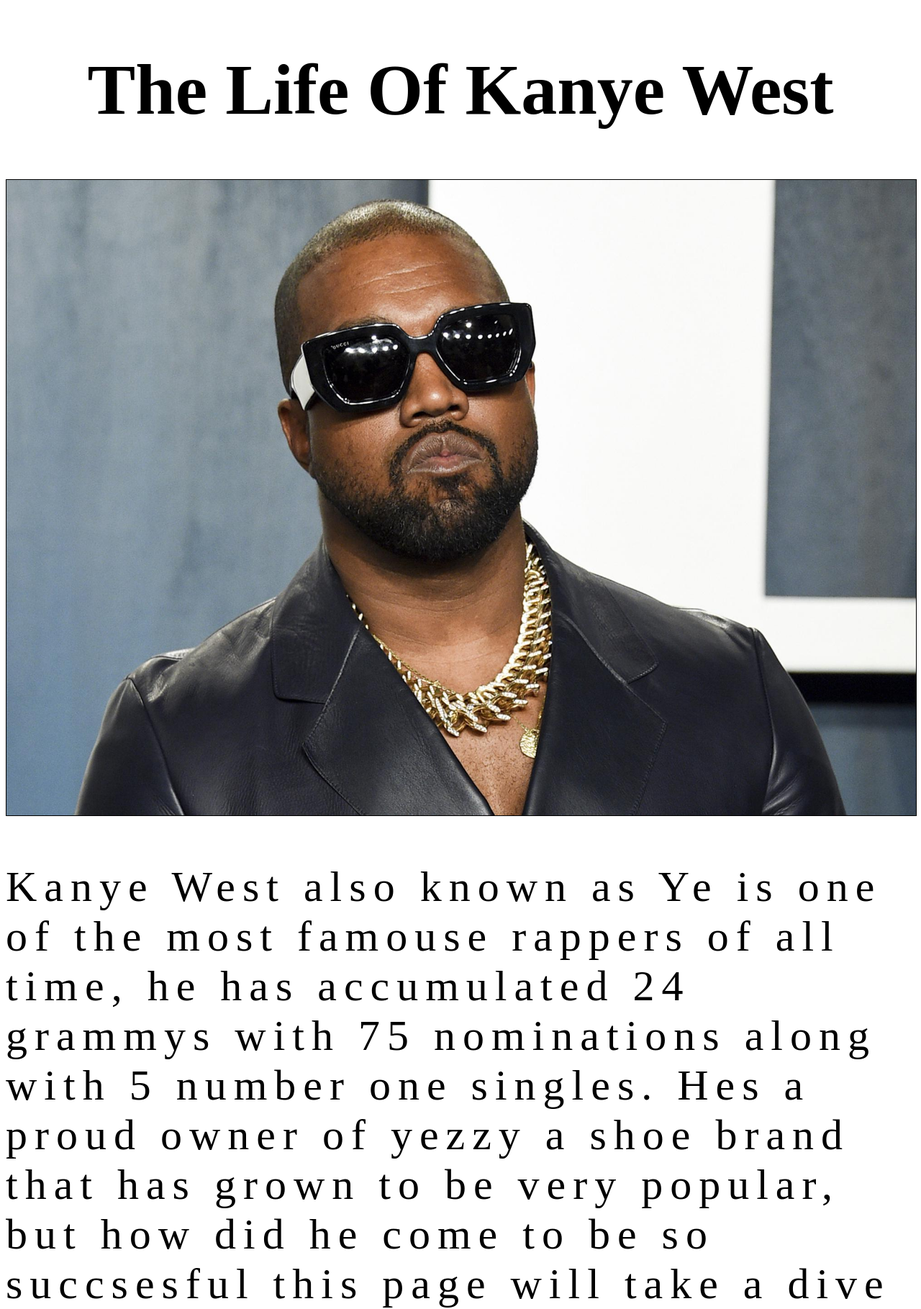
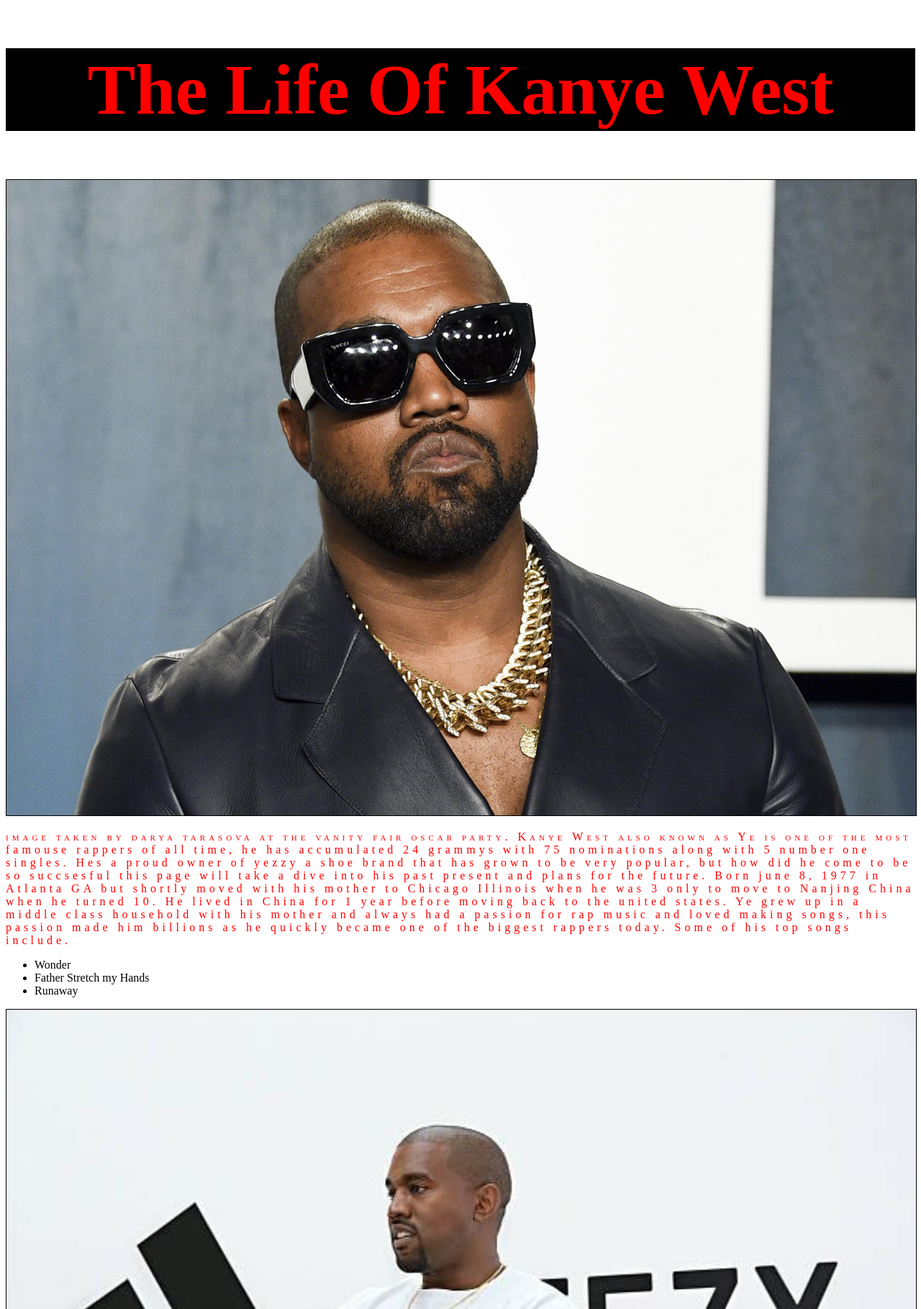
Before and after one commit to ollieabc/kanyewest, a plain HTML site: page index.html in a window 1280 px wide. Shown: the top 1819 px of the page at 72% size. Drawn offline with Linux system fonts and the light colour scheme.

Commit message:
website about kanye west life

```diff
--- a/index.html
+++ b/index.html
@@ -1,22 +1,29 @@
 <!DOCTYPE html>
 <html>
 <head>
-<link rel="stylesheet" href="style.css">
-<title>The Life Of Kanye West</title>
+	<link rel="stylesheet" href="style.css">
+	<link rel="icon" type="image/x-icon" href="kanye.jpeg">
+	<title>The life Of Kanye West</title>
+	<!-- i chose this title as it has key words such as his name and what the page is manly about without having a surplus of words that are unneeded. -->
 </head>
 
 <body>
-<h1>The Life Of Kanye West</h1>
-<img src="kanye.jpeg" alt="picture of kanye west">
-<!-- i picked jpeg because it gives me equal quality for less space -->
-<p>
+	<h1 id="West">The Life Of Kanye West</h1>
+	<img  class="highlight" src="kanye.jpeg" alt="picture of kanye west">
+	<!-- i picked jpeg because it gives me equal quality for less space -->
+	<p>
+	image taken by darya tarasova at the vanity fair oscar party. Kanye West also known as Ye is one of the most famouse rappers of all time, he has accumulated 24 grammys with 75 nominations along with 5 number one singles. Hes a proud owner of yezzy a shoe brand that has grown to be very popular, but how did he come to be so succsesful this page will take a dive into his past present and plans for the future. Born june 8, 1977 in Atlanta GA but shortly moved with his mother to Chicago Illinois when he was 3 only to move to Nanjing China when he turned 10. He lived in China for 1 year before moving back to the united states. Ye grew up in a middle class household with his mother and always had a passion for rap music and loved making songs, this passion made him billions as he quickly became one of the biggest rappers today. Some of his top songs include.
 
+	<ul>
+	  <li>Wonder</li>
+	  <li>Father Stretch my Hands</li>
+	  <li>Runaway</li>
+	</ul>
 
-Kanye West also known as Ye is one of the most famouse rappers of all time, he has accumulated 24 grammys with 75 nominations along with 5 number one singles. Hes a proud owner of yezzy a shoe brand that has grown to be very popular, but how did he come to be so succsesful this page will take a dive into his past present and plans for the future. Born june 8, 1977 in Atlanta GA but shortly moved with his mother to Chicago Illinois when he was 3 only to move to Nanjing China when he turned 10. He lived in China for 1 year before moving back to the united states. Ye grew up in a middle class household with his mother and always had a passion for rap music and loved making songs, this passion made him billions as he quickly became one of the biggest rappers today.
+	</p>
 
-
-</p>
-<img src="kanye1.jpg" alt="picture of kanye west">
+	<img src="kanye1.jpg" alt="picture of kanye west">
+	<!-- i picked a jpg as it gives good quality with low storage space which is perfered for my image -->
 </body>
 
 </html>
--- a/style.css
+++ b/style.css
@@ -4,9 +4,24 @@ h1{
 }
 p{
 	font-size: 60px;
-	letter-spacing: 10px
+	letter-spacing: 5px;
+	color:red;
+	font-size:100%;
 }
 img{
   width: 100%;
   border: 1px solid black;
+
 }
+p::first-line {
+  color: #ff0000;
+  font-variant: small-caps;
+}
+#West {
+background-color: black;
+color: red;
+text-align: center;
+}
+img.highlight:hover {
+  border: 10px solid black;
+}
```
